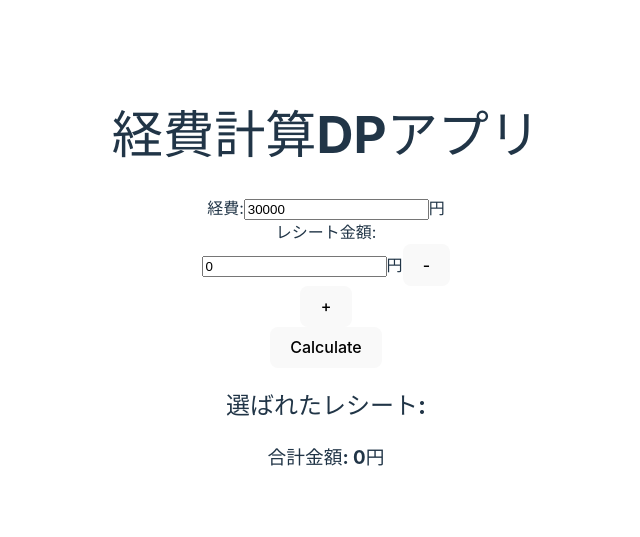
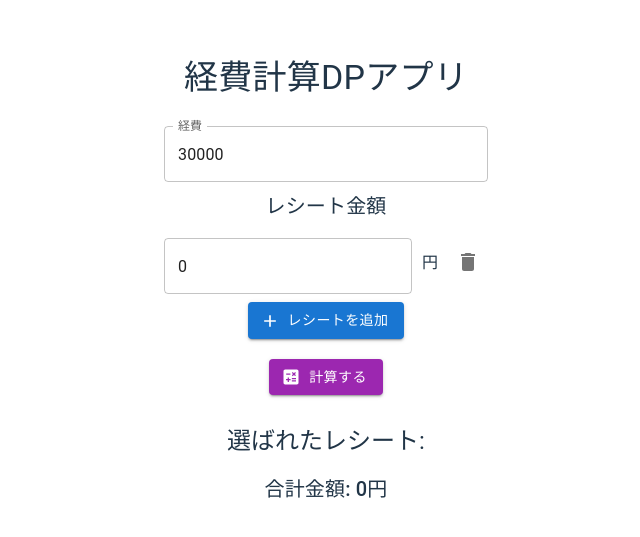
Before and after one commit to YuichiHirano/SettlementDP, a React (Vite) app: page / in a window 1280 px wide. Shown: the part 119-656 px from the top of the page, without its empty margins (314-954 px from the left). Built offline with nearby package versions, Linux system fonts and the light colour scheme.

Commit message:
muiの適用

```diff
--- a/package.json
+++ b/package.json
@@ -11,6 +11,10 @@
     "test": "jest"
   },
   "dependencies": {
+    "@emotion/react": "^11.13.0",
+    "@emotion/styled": "^11.13.0",
+    "@mui/icons-material": "^5.16.5",
+    "@mui/material": "^5.16.5",
     "react": "^18.3.1",
     "react-dom": "^18.3.1"
   },
--- a/src/App.tsx
+++ b/src/App.tsx
@@ -1,6 +1,17 @@
 import React, { useState } from 'react';
 import './App.css';
 import { calculateMaxCombination } from './dpUtils';
+import { Container, TextField, Button, Box, Typography, IconButton, List, ListItem } from '@mui/material';
+import DeleteIcon from '@mui/icons-material/Delete';
+import AddIcon from '@mui/icons-material/Add';
+import CalculateIcon from '@mui/icons-material/Calculate';
+
+const containerStyle = {
+  display: 'flex',
+  flexDirection: 'column',
+  alignItems: 'center', // 中央揃えオプション
+  gap: '20px' // ボタン間のスペースを確保
+};
 
 function App() {
   const [budget, setBudget] = useState<number>(30000);
@@ -33,35 +44,62 @@ function App() {
   };
 
   return (
-    <div>
-      <h1>経費計算DPアプリ</h1>
-      <div>
-        <label>
-          経費:
-          <input type="number" value={budget} onChange={handleBudgetChange} />円
-        </label>
-      </div>
-      <div>
-        <label>レシート金額:</label>
-        {receipts.map((receipt, index) => (
-          <div key={index}>
-            <input type="number" value={receipt} onChange={handleReceiptChange(index)} />円
-            <button onClick={removeReceiptField(index)}>-</button>
-          </div>
+    <Container>
+      <Typography variant="h4" gutterBottom>経費計算DPアプリ</Typography>
+      <TextField
+        label="経費"
+        type="number"
+        value={budget}
+        onChange={handleBudgetChange}
+        variant="outlined"
+        margin="normal"
+        fullWidth
+      />
+      <Typography variant="h6">レシート金額</Typography>
+      {receipts.map((receipt, index) => (
+        <div key={index}>
+          <Box sx={{ display: 'flex', alignItems: 'center', gap: '10px' }}>
+            <TextField
+              type="number"
+              value={receipt}
+              onChange={handleReceiptChange(index)}
+              variant="outlined"
+              margin="normal"
+              fullWidth
+            />円
+            <IconButton onClick={removeReceiptField(index)}>
+              <DeleteIcon />
+            </IconButton>
+          </Box>
+        </div>
+      ))}
+      <Box sx={containerStyle}>
+        <Button
+          startIcon={<AddIcon />}
+          onClick={addReceiptField}
+          variant="contained"
+          color="primary"
+        >
+          レシートを追加
+        </Button>
+
+        <Button
+          startIcon={<CalculateIcon />} // 計算するボタンにもアイコンを追加(例として計算アイコン)
+          onClick={handleCalculateClick}
+          variant="contained"
+          color="secondary"
+        >
+          計算する
+        </Button>
+      </Box>
+      <Typography variant="h5" style={{ marginTop: '30px' }}>選ばれたレシート:</Typography>
+      <List>
+        {result.map((receipt, index) => (
+          <ListItem key={index}>{receipt}円</ListItem>
         ))}
-        <button onClick={addReceiptField}>+</button>
-      </div>
-      <button onClick={handleCalculateClick}>Calculate</button>
-      <div>
-        <h2>選ばれたレシート:</h2>
-        <ul>
-          {result.map((receipt, index) => (
-            <li key={index}>{receipt}円</li>
-          ))}
-        </ul>
-        <h3>合計金額: {totalAmount}円</h3>
-      </div>
-    </div>
+      </List>
+      <Typography variant="h6">合計金額: {totalAmount}円</Typography>
+    </Container>
   );
 }
 
```
Also changed, not shown: 1 other file (tests, documents, lock files or other folders).
